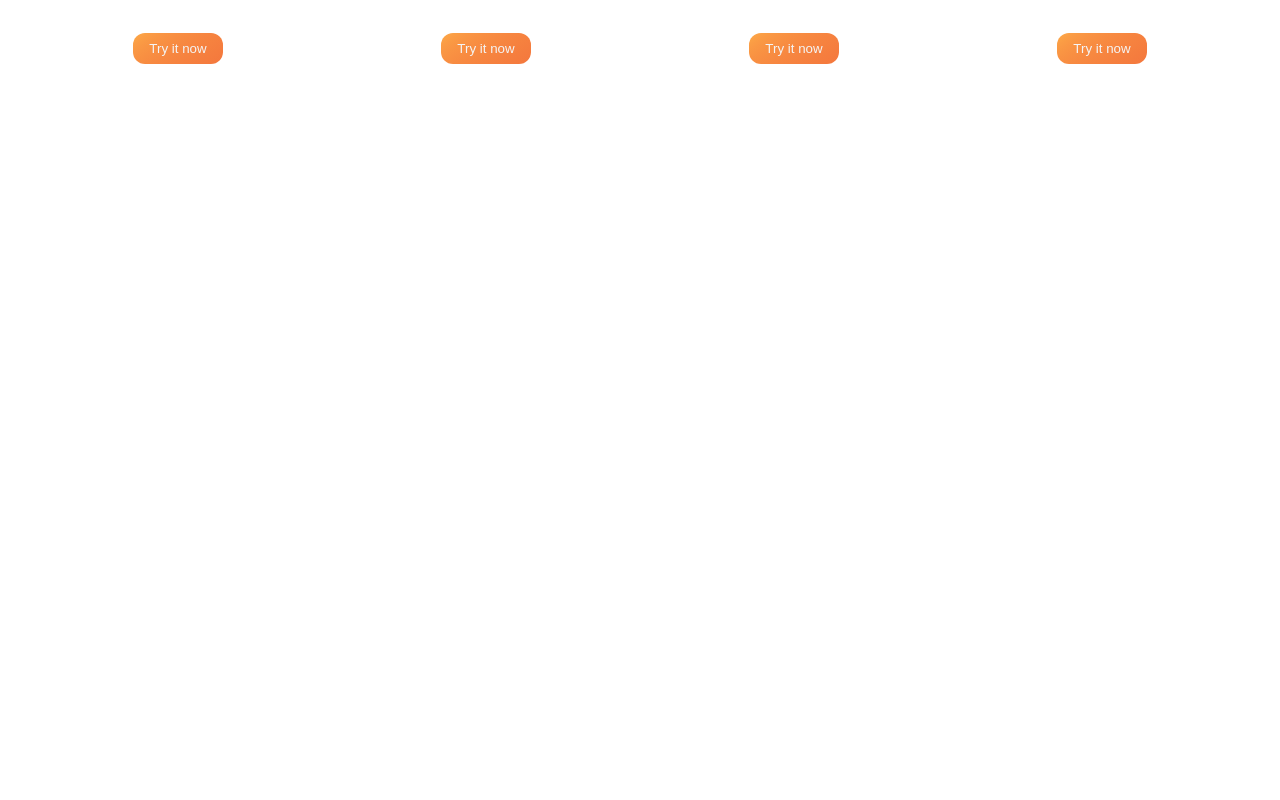
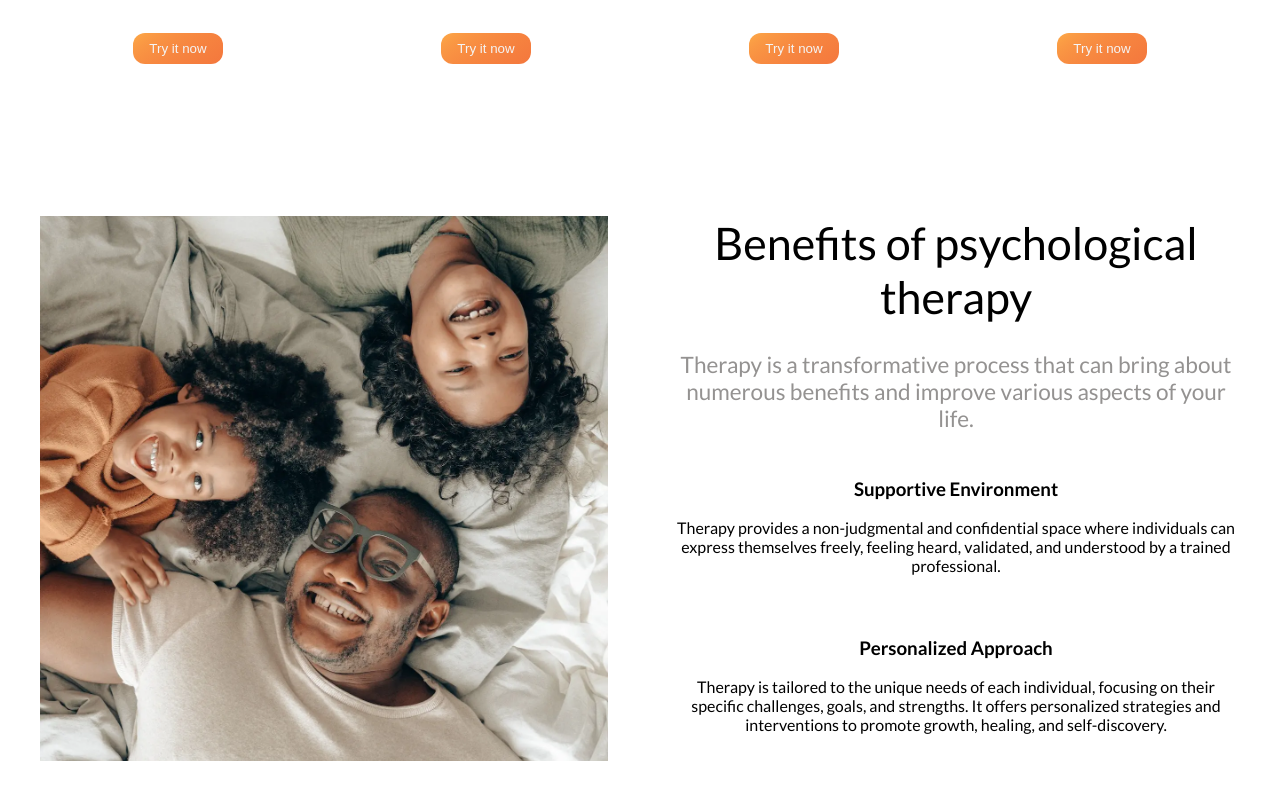
Before and after one commit to daramosn/therapist-webpage, a React (Create React App) app: page / in a window 1280 px wide. Shown: the part 4012-4812 px from the top of the page. Before the commit the page ends 4164 px from the top, so only its background shows below. Built offline with nearby package versions, Linux system fonts and the light colour scheme.

Commit message:
feature: benefits section added

```diff
--- /dev/null
+++ b/src/components/Benefits/Benefits.module.scss
@@ -0,0 +1,46 @@
+@use '../../styles/styles.scss' as *;
+
+.benefits {
+	padding: 64px max(32px, (100vw - $body-width)/2);
+	display: grid;
+	grid-template-columns: 1fr 1fr;
+	gap: 64px;
+	// text-wrap: balance;
+
+	@include media(md) {
+		grid-template-columns: 1fr;
+	}
+
+	&__figure {
+		width: 100%;
+		height: 100%;
+		max-height: 545px;
+		object-fit: cover;
+		// border-radius: 43% 57% 70% 30% / 30% 31% 69% 70%;
+
+		@include media(md) {
+			aspect-ratio: 3.5/2;
+		}
+		@include media(sm) {
+			aspect-ratio: 1/1;
+		}
+	}
+
+	&__info {
+		display: grid;
+		gap: 16px;
+		text-align: center;
+	}
+
+	&__title {
+		margin: 0;
+		font-size: $h3;
+		font-weight: 500;
+	}
+
+	&__description {
+		margin: 0;
+		font-size: $h5;
+		color: $color-black-50;
+	}
+}
--- /dev/null
+++ b/src/components/Benefits/Benefits.tsx
@@ -0,0 +1,51 @@
+import React from 'react';
+
+import { ReactComponent as HappyHeadIcon } from '../../assets/icons/happy.svg';
+import { ReactComponent as PlantIcon } from '../../assets/icons/planting.svg';
+
+import happyFamily from '../../assets/images/family.webp';
+
+import classes from './Benefits.module.scss';
+
+const Benefits = () => {
+	return (
+		<section className={classes['benefits']}>
+			<img
+				className={classes['benefits__figure']}
+				src={happyFamily}
+				alt="family"
+			/>
+			<div className={classes['benefits__info']}>
+				<h3 className={classes['benefits__title']}>
+					Benefits of psychological therapy
+				</h3>
+
+				<p className={classes['benefits__description']}>
+					Therapy is a transformative process that can bring about
+					numerous benefits and improve various aspects of your life.
+				</p>
+				<div className={classes['benefits__info-card']}>
+					<h3>Supportive Environment</h3>
+					<p>
+						Therapy provides a non-judgmental and confidential space
+						where individuals can express themselves freely, feeling
+						heard, validated, and understood by a trained
+						professional.
+					</p>
+				</div>
+				<div className={classes['benefits__info-card']}>
+					<h3>Personalized Approach</h3>
+					<p>
+						Therapy is tailored to the unique needs of each
+						individual, focusing on their specific challenges,
+						goals, and strengths. It offers personalized strategies
+						and interventions to promote growth, healing, and
+						self-discovery.
+					</p>
+				</div>
+			</div>
+		</section>
+	);
+};
+
+export default Benefits;
--- a/src/components/MissionSection/MissionSection.module.scss
+++ b/src/components/MissionSection/MissionSection.module.scss
@@ -63,6 +63,7 @@
 		height: 100%;
 		max-height: 545px;
 		object-fit: cover;
+		// border-radius: 22% 78% 34% 66% / 65% 37% 63% 35%;
 
 		@include media(md) {
 			aspect-ratio: 3.5/2;
--- a/src/components/Pricing/Product/Product.module.scss
+++ b/src/components/Pricing/Product/Product.module.scss
@@ -39,7 +39,7 @@
 		margin-top: 16px;
 		background: $color-gradient;
 		&:hover {
-			background: $color-gradient-2;
+			background-position: 90px;
 		}
 	}
 }
--- a/src/pages/Home.tsx
+++ b/src/pages/Home.tsx
@@ -6,6 +6,7 @@ import Features from '../components/Features/Features';
 import Appointments from '../components/Appointments/Appointments';
 import MissionSection from '../components/MissionSection/MissionSection';
 import Pricing from '../components/Pricing/Pricing';
+import Benefits from '../components/Benefits/Benefits';
 
 const Home = () => {
 	return (
@@ -17,6 +18,7 @@ const Home = () => {
 			<MissionSection />
 			<Appointments />
 			<Pricing />
+			<Benefits />
 		</>
 	);
 };
--- a/src/styles/_colors.scss
+++ b/src/styles/_colors.scss
@@ -9,7 +9,7 @@ $color-gradient: linear-gradient(
 	20%,
 	$color-primary
 );
-$color-gradient-2: linear-gradient(0.4turn, $color-error 60%, $color-secondary);
+$color-gradient-2: linear-gradient(to left, $color-error 60%, $color-secondary);
 $color-black: #282422;
 $color-black-75: #5e5b5a;
 $color-black-50: #949291;
```
Also changed, not shown: src/assets/images/family.webp (added), src/assets/images/pexels-ketut-subiyanto-4546019.jpg (deleted).
